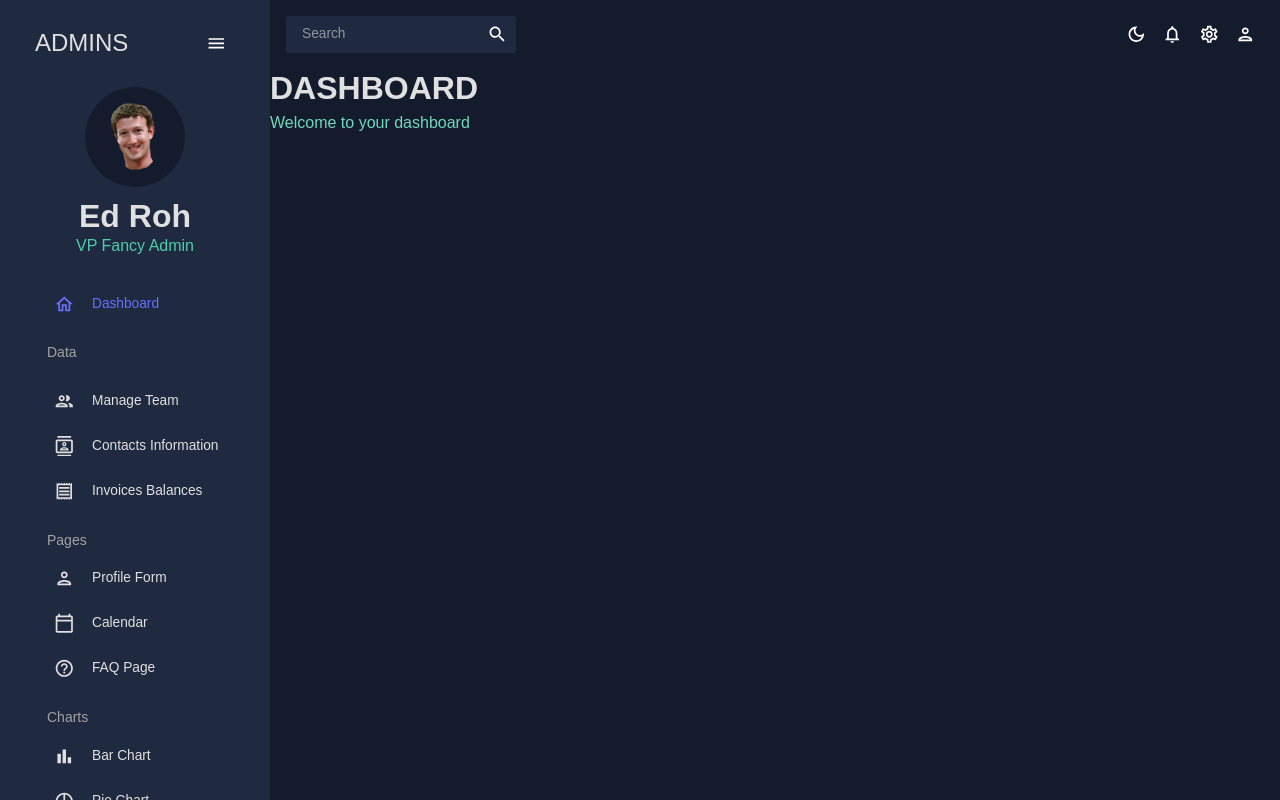
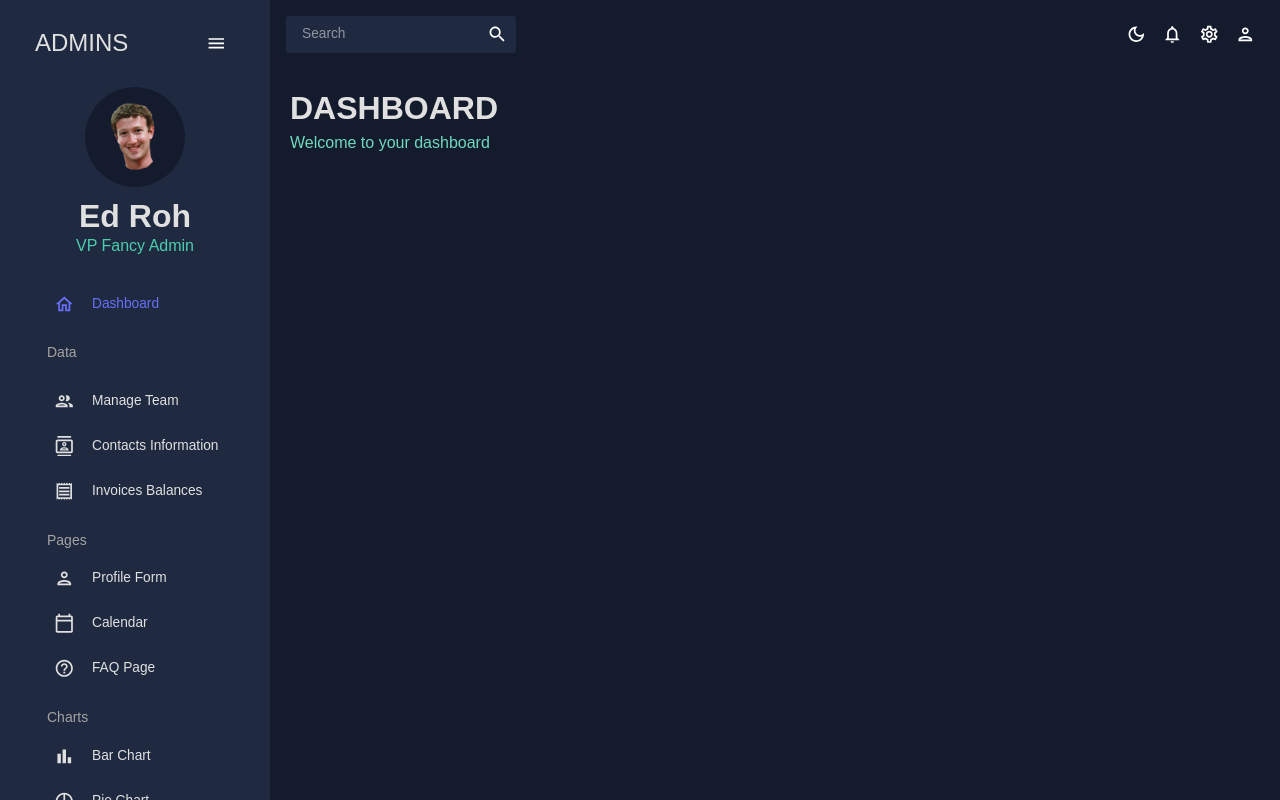
Before and after one commit to Elias-Yona/COWTRACK-FRONTEND-2, a React (Create React App) app: page / in a window 1280 px wide. Built offline with nearby package versions, Linux system fonts and the light colour scheme; the HTML template or start-up script is replaced by a standard one.

Commit message:
chore: Add dashboard header

```diff
--- a/src/scenes/dashboard/index.jsx
+++ b/src/scenes/dashboard/index.jsx
@@ -1,11 +1,20 @@
-import React from "react";
+import { Box, Button, IconButton, Typography, useTheme } from "@mui/material";
 import Header from "../../components/Header";
 
 function Dashboard() {
     return (
-        <div>
-            <Header title="DASHBOARD" subtitle="Welcome to your dashboard" />
-        </div>
+        <Box m="20px">
+            <Box
+                display="flex"
+                justifyContent="space-between"
+                alignItems="center"
+            >
+                <Header
+                    title="DASHBOARD"
+                    subtitle="Welcome to your dashboard"
+                />
+            </Box>
+        </Box>
     );
 }
 
```
